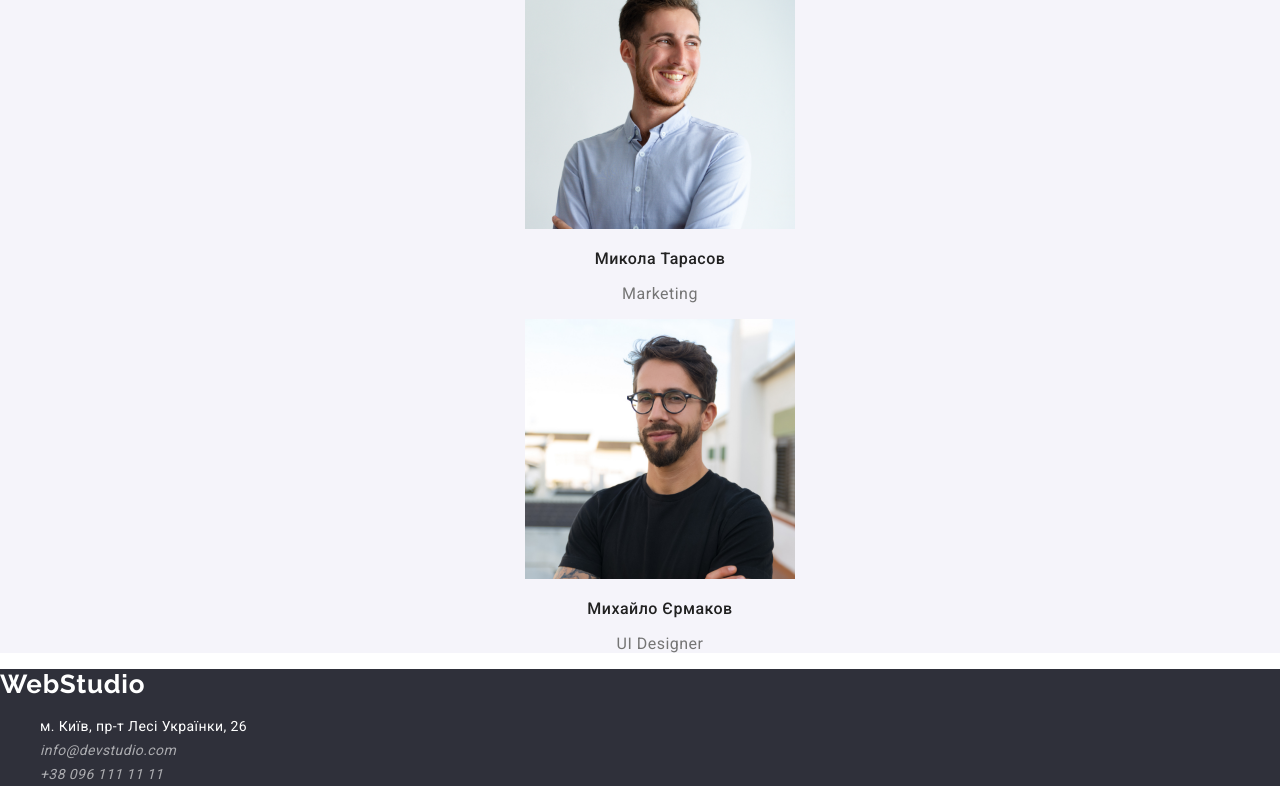
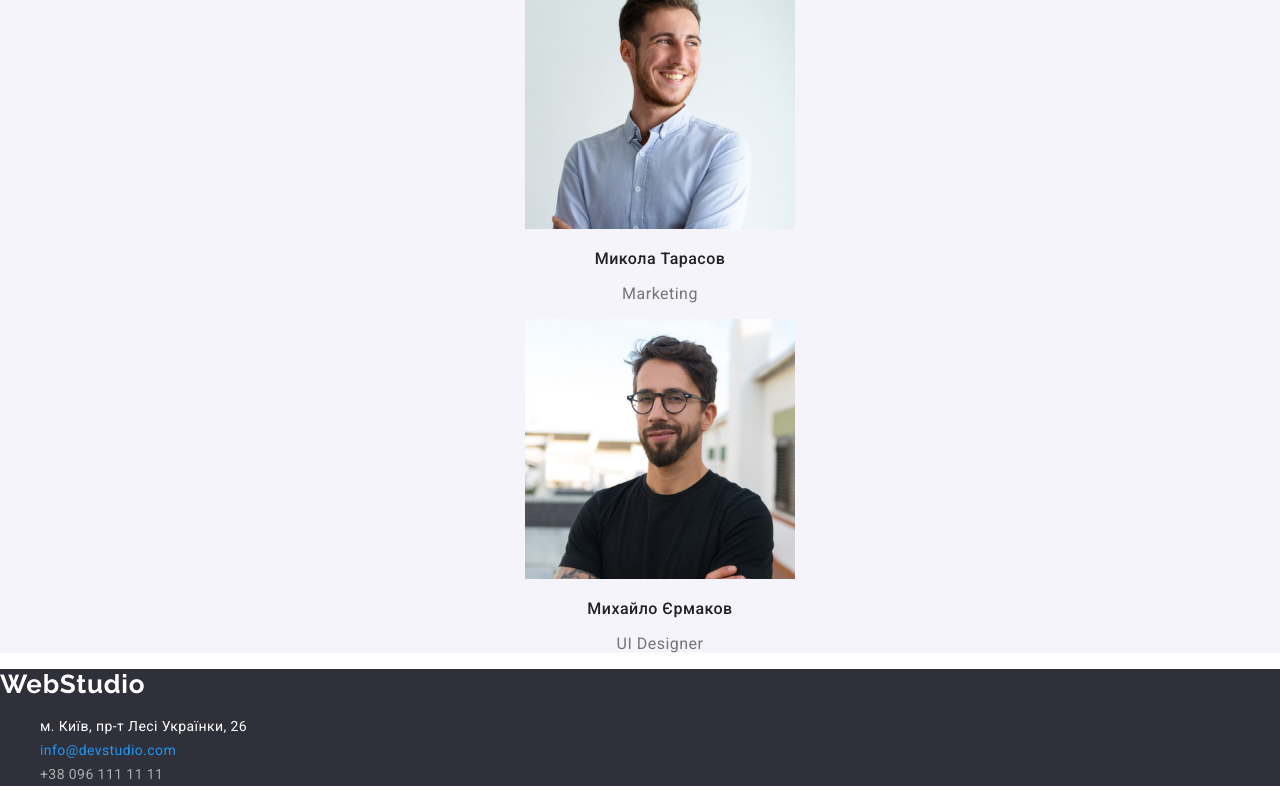
Before and after one commit to Valeriia0207/goit-markup-hw-02, a plain HTML site: page index.html in a window 1280 px wide. In both pictures the pointer is over the link 108 px from the left and 3181 px from the top of the page. Shown: the part 2432-3232 px from the top of the page. Drawn offline with nearby package versions, Linux system fonts and the light colour scheme.

Commit message:
Виправляє ховер/фокус

```diff
--- a/css/main.css
+++ b/css/main.css
@@ -204,6 +204,7 @@ body {
 }
 .footer-contacts {
   font-family: 'Roboto';
+  font-style: normal;
   font-weight: 400;
   font-size: 14px;
   line-height: 24px;
@@ -223,9 +224,10 @@ body {
 .footer-contacts:hover,
 .footer-contacts:focus {
   font-family: 'Roboto';
+  font-style: normal;
   font-weight: 400;
   font-size: 14px;
   line-height: 24px;
   letter-spacing: 0.03em;
-  color: rgba(255, 255, 255, 0.6);
+  color: var(--accent-color);
 }
```
